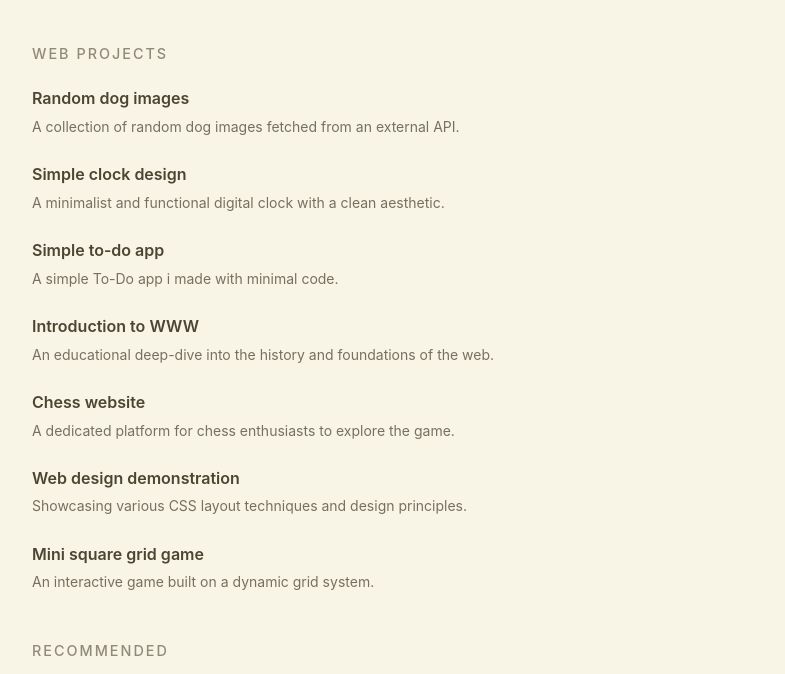
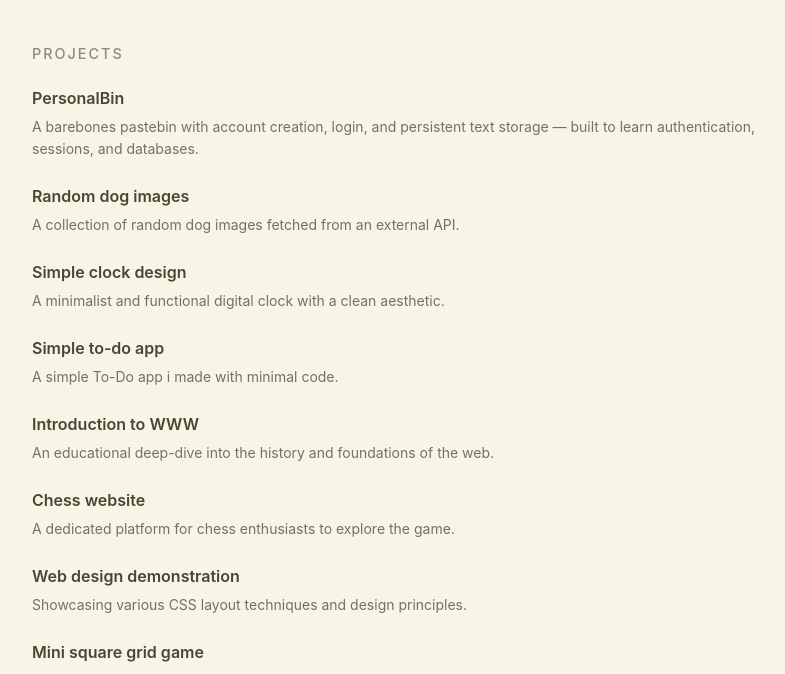
Before and after one commit to ThDag/website, a website: page client/index.html in a window 1280 px wide. Shown: the part 418-1092 px from the top of the page, without its empty margins (220-1005 px from the left). Drawn offline with nearby package versions, Linux system fonts and the light colour scheme.

Commit message:
added personal bin to main page

```diff
--- a/client/index.html
+++ b/client/index.html
@@ -189,8 +189,13 @@
 
     <!-- Web Projects -->
     <section>
-      <h2 class="section-title">Web Projects</h2>
+      <h2 class="section-title">Projects</h2>
       <ul class="list-unstyled">
+        <li class="project-item">
+          <a href="personalBin/" class="project-link-title">PersonalBin</a>
+          <div class="small opacity-75">A barebones pastebin with account creation, login, and persistent text storage —
+            built to learn authentication, sessions, and databases.</div>
+        </li>
         <li class="project-item">
           <a href="dog/" class="project-link-title">Random dog images</a>
           <div class="small opacity-75">A collection of random dog images fetched from an external API.</div>
@@ -224,7 +229,7 @@
 
     <!-- Curated Links -->
     <section>
-      <h2 class="section-title">Recommended</h2>
+      <h2 class="section-title">Recommended Websites</h2>
       <ul class="list-unstyled">
         <li class="mb-3">
           <a href="https://fmhy.net/" target="_blank" class="fw-bold">Free Media Heck Yeah</a>
```
